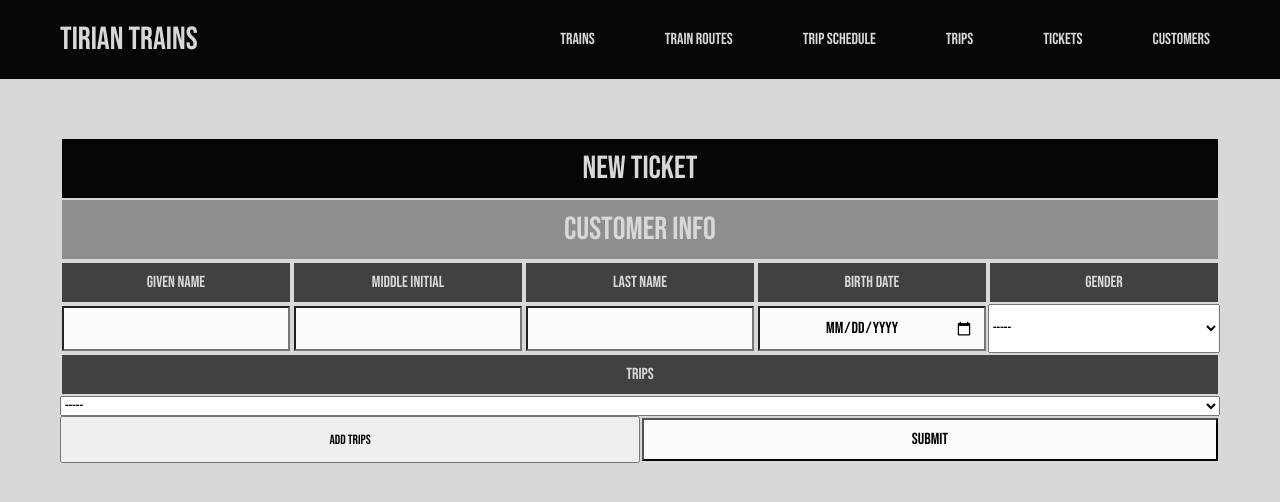
After one commit to andredumandan/TirianTrains, a Django app: page /ticket-create/ in a window 1280 px wide. The commit adds this page. Shown: the top 502 px of the page. Run offline with Django 4.2, Linux system fonts and the light colour scheme; data that the repository does not hold is empty.

Commit message:
added forms and modified database

```diff
--- a/TirianTrains/main/admin.py
+++ b/TirianTrains/main/admin.py
@@ -13,6 +13,7 @@ admin.site.register(LocalStation)
 admin.site.register(TownStation)
 admin.site.register(InterTownRoute)
 admin.site.register(Trip)
+admin.site.register(TripDate)
 admin.site.register(LocalTrip)
 admin.site.register(InterTownTrip)
 admin.site.register(TicketTrip)
--- /dev/null
+++ b/TirianTrains/main/static/main/script.js
@@ -0,0 +1,16 @@
+const addTripButton = document.getElementById('add-trip');
+const trip1 = document.getElementById('trip-1')
+
+addTripButtonListener = (e) =>{
+    const selectContainer = e.target.parentNode.parentNode;
+    const nameId = `trip-${selectContainer.children.length}`;
+    const buttonsDiv = selectContainer.lastElementChild
+    const tripSelector = trip1.cloneNode(true)
+    tripSelector.setAttribute('name', nameId)
+    tripSelector.setAttribute('id', nameId)
+    tripSelector.required = false;
+    selectContainer.insertBefore(tripSelector, buttonsDiv)
+
+}
+
+addTripButton.addEventListener("click", addTripButtonListener)
--- a/TirianTrains/main/static/main/style.css
+++ b/TirianTrains/main/static/main/style.css
@@ -70,6 +70,11 @@ a{
     margin: 60px;
 }
 
+.grid-columns-1{
+    display: grid;
+    grid-template-columns: repeat(1, 1fr);
+}
+
 .grid-columns-2{
     display: grid;
     grid-template-columns: repeat(2, 1fr);
@@ -117,12 +122,13 @@ a{
     grid-column: span 2;
 }
 
-p{
+p, input{
     text-align: center;
     padding: 10px;
     margin: 2px;
     background-color: var(--super-light);
     position: relative;
+    font-size: 1em;
 }
 
 .main-header{
--- a/TirianTrains/main/templates/main/base.html
+++ b/TirianTrains/main/templates/main/base.html
@@ -25,5 +25,6 @@
     </header>
     {% block content %}
     {% endblock content %}
+    <script src="{% static 'main/script.js' %}"></script>
 </body>
 </html>
--- /dev/null
+++ b/TirianTrains/main/templates/main/ticket_create.html
@@ -0,0 +1,40 @@
+{% extends "main/base.html" %}
+{% block content %}
+    <div class="margin-60">
+        <form method="post">
+            {% csrf_token %}
+            <p class="main-header">New Ticket</p>
+            <p class="sub-header">Customer Info</p>
+            <div class="grid-columns-5">
+                <p class="label">Given Name</p>
+                <p class="label">Middle Initial</p>
+                <p class="label">Last Name</p>
+                <p class="label">Birth Date</p>
+                <p class="label">Gender</p>
+                <input required name="given" type="text">
+                <input required name="middle" type="text">
+                <input required name="last" type="text">
+                <input required name="date" type="date">
+                <select name="gender">
+                    <option value="">-----</option>
+                    <option value="Male">Male</option>
+                    <option value="Female">Female</option>
+                    <option value="Other">Other</option>
+                </select>
+            </div>
+            <p class="label">Trips</p>
+            <div class= "grid-columns-1">
+                <select id="trip-1" required name="trip-1">
+                    <option value="">-----</option>
+                    {% for id,trip in trips.items %}
+                        <option value="{{id}}">{{trip}}</option>
+                    {% endfor %}
+                </select>
+                <div class="grid-columns-2">
+                    <button id="add-trip" type="button">Add Trips</button>
+                    <input type="submit">
+                </div>
+            </div>
+        </form>
+    </div>
+{% endblock content %}
--- a/TirianTrains/main/templates/main/tickets.html
+++ b/TirianTrains/main/templates/main/tickets.html
@@ -1,5 +1,8 @@
 {% extends "main/base.html" %}
 {% block content %}
+    <p class="margin-60 btn">
+        <a href="{% url 'ticket-create' %}">New Ticket</a>
+    </p>
     <div class="margin-60">
         <p class="main-header">Tickets</p>
         <div class="grid-columns-6">
--- a/TirianTrains/main/templates/main/trips.html
+++ b/TirianTrains/main/templates/main/trips.html
@@ -1,10 +1,13 @@
 {% extends "main/base.html" %}
 
 {% block content %}
+<div class="margin-60 grid-columns-2">
+    <p class="btn"><a href="{% url 'trip-create' 'local' %}" >Add Local Trip</a></p>
+    <p class="btn"><a href="{% url 'trip-create' 'inter-town' %}" >Add Inter-Town Trip</a></p>
+</div>
 <div class="margin-60">
     <div class="local-routes">
         <p class="main-header">Local Trips</p>
-
         <div class="grid-columns-3">
             <p class="label">Origin</p>
             <p class="label">Destination</p>
@@ -29,4 +32,5 @@
         </div>
     </div>
 </div>
+
 {% endblock content %}
--- a/TirianTrains/main/urls.py
+++ b/TirianTrains/main/urls.py
@@ -12,8 +12,10 @@ urlpatterns = [
     path('trip-schedules/<str:pk>/', TripDateDetail, name='trip-date-detail'),
     path('trips/', Trips, name='trips'),
     path('trips/<str:type>/<str:pk>', TripDetail, name='trip-detail'),
+    path('trip-create/<str:type>', TripCreate, name='trip-create'),
     path('tickets/', Tickets, name='tickets'),
     path('tickets/<str:pk>/', TicketDetail, name='ticket-detail'),
+    path('ticket-create/', TicketCreate, name='ticket-create'),
     path('customers/', Customers, name='customers'),
     path('customers/<str:pk>/travel-history/', CustomerDetail, name='customer-detail'),
 ]
--- a/TirianTrains/main/views.py
+++ b/TirianTrains/main/views.py
@@ -1,10 +1,67 @@
-from django.shortcuts import render
-from datetime import datetime
+from django.shortcuts import render, redirect
 from .models import *
+from datetime import datetime, timedelta
 
 # Create your views here.
 def HomeView(request):
-    return render(request, 'main/home.html')
+
+    date_today = datetime.now().date()
+    # https://stackoverflow.com/questions/441147/how-to-subtract-a-day-from-a-date
+    date_week  = [date_today - timedelta(days=7), date_today]
+
+    tickets_today = Ticket.objects.filter(date_purchased=date_today)
+    tickets_week = Ticket.objects.filter(date_purchased__range=date_week)
+    tickets_month = Ticket.objects.filter(
+        date_purchased__year=date_today.year,
+        date_purchased__month=date_today.month
+    )
+    tickets_year = Ticket.objects.filter(
+        date_purchased__year=date_today.year
+    )
+
+    today_total = 0
+    for ticket in tickets_today:
+        for ticket_trip in ticket.tickettrip_set.all():
+            if ticket_trip.trip.type == 'local':
+                today_total += 2
+            elif ticket_trip.trip.type == 'inter-town':
+                today_total += InterTownTrip.objects.get(trip_id = ticket_trip.trip.trip_id).route.trip_cost
+
+    week_total = 0
+    for ticket in tickets_week:
+        for ticket_trip in ticket.tickettrip_set.all():
+            if ticket_trip.trip.type == 'local':
+                week_total += 2
+            elif ticket_trip.trip.type == 'inter-town':
+                week_total += InterTownTrip.objects.get(trip_id = ticket_trip.trip.trip_id).route.trip_cost
+
+    month_total = 0
+    for ticket in tickets_month:
+        for ticket_trip in ticket.tickettrip_set.all():
+            if ticket_trip.trip.type == 'local':
+                month_total += 2
+            elif ticket_trip.trip.type == 'inter-town':
+                month_total += InterTownTrip.objects.get(trip_id = ticket_trip.trip.trip_id).route.trip_cost
+
+    year_total = 0
+    for ticket in tickets_year:
+        for ticket_trip in ticket.tickettrip_set.all():
+            if ticket_trip.trip.type == 'local':
+                year_total += 2
+            elif ticket_trip.trip.type == 'inter-town':
+                year_total += InterTownTrip.objects.get(trip_id = ticket_trip.trip.trip_id).route.trip_cost
+
+    sales = {}
+    sales['This Day'] = [date_today, today_total]
+    sales['Past 7 Days'] = [f"{date_week[0].strftime('%b. %d, %Y')} - {date_today.strftime('%b. %d, %Y')}", week_total]
+    sales['Past Month'] = [f"{date_today.strftime('%b. %Y')}", month_total]
+    sales['Past Year'] = [f"{date_today.strftime('%Y')}", year_total]
+
+    context = {
+        'sales' : sales,
+    }
+
+    return render(request, 'main/home.html', context)
 
 def TrainMaintenance(request):
 
@@ -136,12 +193,12 @@ def TripDateDetail(request, pk):
     local_trips = {}
 
     for trip in trip_objects:
-        if trip.type == 'Inter-town':
+        if trip.type == 'inter-town':
             route = InterTownTrip.objects.get(trip_id=trip.trip_id).route
             origin = Station.objects.get(station_id=route.origin.station_id)
             destination = Station.objects.get(station_id=route.destination.station_id)
             trips[trip] = [trip.train.train_id, origin, destination, trip.departure_time, trip.departure_time, route.travel_time, route.trip_cost]
-        elif trip.type == 'Local':
+        elif trip.type == 'local':
             route = LocalTrip.objects.get(trip_id=trip.trip_id).station
             origin = Station.objects.get(station_id=route.station_id)
             destination = Station.objects.get(station_id=route.destination.station_id)
@@ -258,30 +315,32 @@ def Tickets(request):
     tickets = {}
     for ticket in ticket_objects:
 
-        first_trip = ticket.tickettrip_set.first().trip
-        last_trip = ticket.tickettrip_set.last().trip
+        if len(ticket.tickettrip_set.all()) > 0:
 
-        if first_trip.type == 'Local':
-            origin = Station.objects.get(station_id=LocalTrip.objects.get(trip_id=first_trip.trip_id).station.station_id)
+            first_trip = ticket.tickettrip_set.first().trip
+            last_trip = ticket.tickettrip_set.last().trip
 
-        elif first_trip.type == 'Inter-town':
-            origin = Station.objects.get(station_id=InterTownTrip.objects.get(trip_id=first_trip.trip_id).route.origin.station_id)
+            if first_trip.type == 'local':
+                origin = Station.objects.get(station_id=LocalTrip.objects.get(trip_id=first_trip.trip_id).station.station_id)
 
-        if last_trip.type == 'Local':
-            final_dest = Station.objects.get(station_id=LocalTrip.objects.get(trip_id=last_trip.trip_id).station.destination.station_id)
+            elif first_trip.type == 'inter-town':
+                origin = Station.objects.get(station_id=InterTownTrip.objects.get(trip_id=first_trip.trip_id).route.origin.station_id)
 
-        elif last_trip.type == 'Inter-town':
-            final_dest = Station.objects.get(station_id=InterTownTrip.objects.get(trip_id=last_trip.trip_id).route.destination.station_id)
+            if last_trip.type == 'local':
+                final_dest = Station.objects.get(station_id=LocalTrip.objects.get(trip_id=last_trip.trip_id).station.destination.station_id)
 
-        total_cost = 0
-        for ticket_trip in ticket.tickettrip_set.all():
-            if ticket_trip.trip.type == 'Local':
-                total_cost += 2
-            elif ticket_trip.trip.type == 'Inter-town':
-                trip_cost = InterTownTrip.objects.get(trip_id=ticket_trip.trip.trip_id).route.trip_cost
-                total_cost += trip_cost
+            elif last_trip.type == 'inter-town':
+                final_dest = Station.objects.get(station_id=InterTownTrip.objects.get(trip_id=last_trip.trip_id).route.destination.station_id)
 
-        tickets[ticket] = [origin, final_dest, total_cost]
+            total_cost = 0
+            for ticket_trip in ticket.tickettrip_set.all():
+                if ticket_trip.trip.type == 'local':
+                    total_cost += 2
+                elif ticket_trip.trip.type == 'inter-town':
+                    trip_cost = InterTownTrip.objects.get(trip_id=ticket_trip.trip.trip_id).route.trip_cost
+                    total_cost += trip_cost
+
+            tickets[ticket] = [origin, final_dest, total_cost]
 
     context = {
         'tickets' : tickets,
@@ -303,7 +362,7 @@ def TicketDetail(request, pk):
         trip = t_t.trip
         train = trip.train.train_id
 
-        if trip.type == 'Local':
+        if trip.type == 'local':
             origin = Station.objects.get(station_id=LocalTrip.objects.get(trip_id=trip.trip_id).station.station_id)
             destination = Station.objects.get(station_id=LocalTrip.objects.get(trip_id=trip.trip_id).station.destination.station_id)
             departure = trip.departure_time
@@ -311,7 +370,7 @@ def TicketDetail(request, pk):
             duration = 5
             cost = 2
 
-        elif trip.type == 'Inter-town':
+        elif trip.type == 'inter-town':
             origin = Station.objects.get(station_id=InterTownTrip.objects.get(trip_id=trip.trip_id).route.origin.station_id)
             destination = Station.objects.get(station_id=InterTownTrip.objects.get(trip_id=trip.trip_id).route.destination.station_id)
             departure = trip.departure_time
@@ -323,9 +382,9 @@ def TicketDetail(request, pk):
 
     total_cost = 0
     for ticket_trip in ticket_trips:
-        if ticket_trip.trip.type == 'Local':
+        if ticket_trip.trip.type == 'local':
             total_cost += 2
-        elif ticket_trip.trip.type == 'Inter-town':
+        elif ticket_trip.trip.type == 'inter-town':
             trip_cost = InterTownTrip.objects.get(trip_id=ticket_trip.trip.trip_id).route.trip_cost
             total_cost += trip_cost
 
@@ -375,14 +434,14 @@ def CustomerDetail(request, pk):
     for trip in trips:
         train = trip.train
 
-        if trip.type == 'Local':
+        if trip.type == 'local':
             route = LocalTrip.objects.get(trip_id=trip.trip_id).station
             origin = Station.objects.get(station_id=route.station_id)
             destination = Station.objects.get(station_id=route.destination.station_id)
             duration = 5
             cost = 2
 
-        elif trip.type == 'Inter-town':
+        elif trip.type == 'inter-town':
             route = InterTownTrip.objects.get(trip_id=trip.trip_id).route
             origin = Station.objects.get(station_id=route.origin.station_id)
             destination = Station.objects.get(station_id=route.destination.station_id)
@@ -399,3 +458,140 @@ def CustomerDetail(request, pk):
         'history' : history,
     }
     return render(request, 'main/customer_detail.html', context)
+
+def TripCreate(request, type):
+
+    if request.method == 'POST':
+        form = request.POST
+        train = Train.objects.get(train_id=form.get('train'))
+
+        if TripDate.objects.filter(date=form.get('date')):
+            trip_date = TripDate.objects.filter(date=form.get('date'))[0]
+        else:
+            trip_date = TripDate(date=form.get('date'))
+            trip_date.save()
+
+        newTrip = Trip(
+            train=train,
+            trip_date=trip_date,
+            departure_time=form.get('time'),
+            type=type
+        )
+        newTrip.save()
+
+        if type == 'local':
+            origin = LocalStation.objects.get(station_id=form.get('route'))
+
+            newLocalTrip = LocalTrip(
+                trip_id = newTrip.trip_id,
+                station = origin
+            )
+            newLocalTrip.save()
+
+        elif type == 'inter-town':
+            route = InterTownRoute.objects.get(route_id=form.get('route'))
+
+            newInterTownTrip = InterTownTrip(
+                trip_id = newTrip.trip_id,
+                route = route)
+            newInterTownTrip.save()
+
+        return redirect("trip-date-detail", trip_date.date)
+
+    trains = Train.objects.all()
+
+    routes = {}
+    if type == 'local':
+        local_stations = LocalStation.objects.all()
+        for l_s in local_stations:
+            origin = Station.objects.get(station_id=l_s.station_id)
+            destination = Station.objects.get(station_id=l_s.destination.station_id)
+            routes[l_s.station_id] = f'{origin} to {destination}'
+
+    elif type == 'inter-town':
+        town_routes = InterTownRoute.objects.all()
+        for t_r in town_routes:
+            origin = Station.objects.get(station_id=t_r.origin.station_id)
+            destination = Station.objects.get(station_id=t_r.destination.station_id)
+            routes[t_r.route_id] = f'{origin} to {destination}'
+
+
+    context = {
+        'type' : type,
+        'trains': trains,
+        'routes' : routes,
+    }
+
+    return render(request, 'main/trip_create.html', context)
+
+def TicketCreate(request):
+
+    if request.method == 'POST':
+        form = request.POST
+        customers = Customer.objects.filter(given_name=form.get('given'),
+        middle_initial=form.get('middle'),
+        last_name=form.get('last'),
+        birth_date=form.get('date'),
+        current_gender=form.get('gender'),)
+        if len(customers) > 0:
+            customer = customers[0]
+        else:
+            customer = Customer(
+                given_name=form.get('given'),
+                middle_initial=form.get('middle'),
+                last_name=form.get('last'),
+                birth_date=form.get('date'),
+                current_gender=form.get('gender'),
+            )
+            customer.save()
+
+        ticket = Ticket(customer = customer)
+        ticket.save()
+
+        for key in form:
+            if key.startswith('trip') and form.get(key):
+                trip = Trip.objects.get(trip_id=form.get(key))
+                ticket_trip = TicketTrip(
+                    trip = trip,
+                    ticket = ticket
+                )
+                ticket_trip.save()
+
+    all_trips = Trip.objects.order_by('trip_date__date')
+    trips = {}
+    for trip in all_trips:
+        date = trip.trip_date.date
+        departure_time = trip.departure_time
+        if trip.type == 'local':
+            local_trip = LocalTrip.objects.get(trip_id=trip.trip_id)
+            origin = Station.objects.get(
+                station_id = local_trip.station.station_id
+                )
+            destination = Station.objects.get(
+                station_id = local_trip.station.destination.station_id
+                )
+
+            arrival_time = departure_time
+
+            cost = '5 Lion Coins'
+
+        elif trip.type == 'inter-town':
+            route = InterTownTrip.objects.get(trip_id=trip.trip_id).route
+            origin = Station.objects.get(
+                station_id = route.origin.station_id
+                )
+            destination = Station.objects.get(
+                station_id = route.destination.station_id
+                )
+
+            arrival_time = departure_time
+
+            cost = f'{route.trip_cost} Lion Coins'
+
+        trips[trip.trip_id] = f'{date} | {origin} to {destination} | {departure_time} - {arrival_time} | {cost}'
+
+    context = {
+        'trips' : trips,
+    }
+
+    return render(request, 'main/ticket_create.html', context)
--- a/tiriantrains.sql
+++ b/tiriantrains.sql
@@ -63,7 +63,8 @@ CREATE TABLE ticket(
 
 CREATE TABLE station(
     station_id SERIAL NOT NULL UNIQUE PRIMARY KEY,
-    station_name VARCHAR(255) NOT NULL DEFAULT 'Tirian Trains Station'
+    station_name VARCHAR(255) NOT NULL DEFAULT 'Tirian Trains Station',
+    type VARCHAR(255) NOT NULL
 );
 
 CREATE TABLE local_station(
@@ -99,7 +100,7 @@ CREATE TABLE trip(
     type VARCHAR(255) NOT NULL,
     FOREIGN KEY (train_id) REFERENCES train(train_id) ON DELETE CASCADE,
     FOREIGN KEY (trip_date) REFERENCES trip_date(date) ON DELETE CASCADE,
-    CHECK (type in ('Local', 'Inter-town'))
+    CHECK (type in ('local', 'inter-town'))
 );
 
 CREATE TABLE local_trip(
```
Also changed, not shown: TirianTrains/main/models.py (+5 -4 lines), TirianTrains/main/templates/main/home.html (+28 -0 lines), TirianTrains/main/templates/main/trip_create.html (added, +32 -0 lines), populate.sql (+29 -16 lines), populate_trips.sql (+4 -4 lines), TirianTrains/main/migrations/0001_initial.py, TirianTrains/main/migrations/0002_tripdate.py (deleted).
